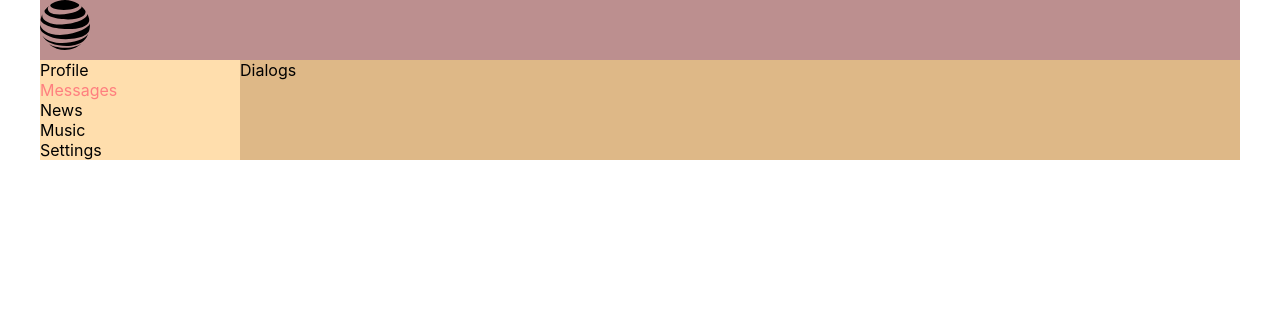
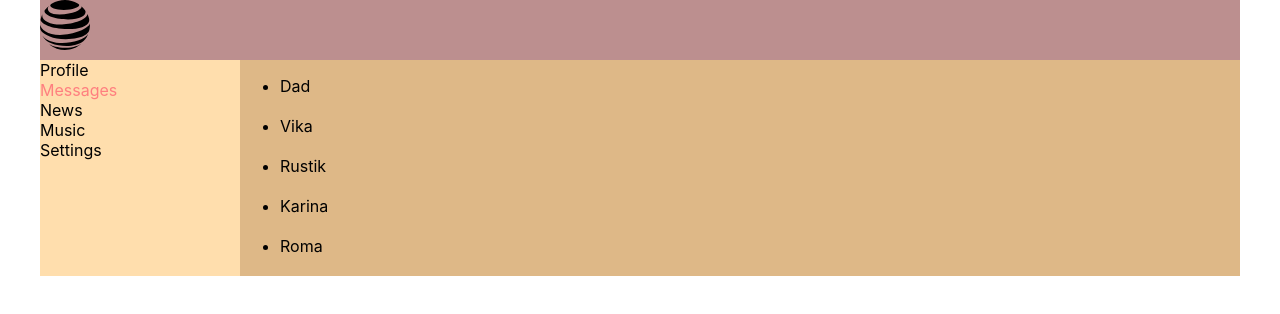
Before and after one commit to Yarik-f/samurai-way-main, a React (Create React App) app: page /dialogs in a window 1280 px wide. Shown: the top 314 px of the page. Built offline with nearby package versions, Linux system fonts and the light colour scheme.

Commit message:
Samurai-way 19-22

```diff
--- a/src/App.tsx
+++ b/src/App.tsx
@@ -14,7 +14,7 @@ function App() {
             <Navbar/>
             <div className={'content'}>
                 <Route path={'/profile'} component={Profile}/>
-                <Route path={'/dialogs'} component={Dialogs}/>
+                <Route exact path={'/dialogs'} component={Dialogs}/>
                 <Route path={'/news'}>
                     dsfsdfsdf
                 </Route>
--- a/src/components/dialogs/Dialogs.module.css
+++ b/src/components/dialogs/Dialogs.module.css
@@ -0,0 +1,4 @@
+.dialogs {
+    display: flex;
+    gap: 300px;
+}
--- a/src/components/dialogs/Dialogs.tsx
+++ b/src/components/dialogs/Dialogs.tsx
@@ -1,9 +1,12 @@
 import React from 'react';
-import s from 'Dialogs.module.css'
+import s from './Dialogs.module.css'
+import {Dialog} from "./dialog/Dialog";
+import {Messages} from "./messages/Messages";
 export const Dialogs = () => {
     return (
-        <div>
-            Dialogs
+        <div className={s.dialogs}>
+            <Dialog/>
+            <Messages/>
         </div>
     );
 };
--- /dev/null
+++ b/src/components/dialogs/dialog/Dialog.module.css
@@ -0,0 +1,13 @@
+.user{
+    margin-bottom: 20px;
+}
+.user a{
+    text-decoration: none;
+    color: black;
+}
+.user a.active{
+    color: blue;
+}
+a:hover{
+    color: blue;
+}
--- /dev/null
+++ b/src/components/dialogs/dialog/Dialog.tsx
@@ -0,0 +1,21 @@
+import React from 'react';
+import s from './Dialog.module.css'
+import {NavLink} from "react-router-dom";
+import {dataUserList} from "../../../data/data";
+
+export const Dialog = () => {
+    return (
+        <div>
+            <ul>
+                {dataUserList.map(user => {
+                    return(
+                        <li className={s.user}>
+                            <NavLink activeClassName={s.active} to={user.path}>{user.userName}</NavLink>
+                        </li>
+                    )
+                })}
+
+            </ul>
+        </div>
+    );
+};
--- /dev/null
+++ b/src/components/dialogs/messages/Messages.module.css
@@ -0,0 +1,19 @@
+.message{
+    margin-top: 20px;
+    display: flex;
+    gap: 100px;
+}
+.my{
+    color: blanchedalmond;
+    border: 1px solid black;
+    border-radius: 10px;
+    padding: 8px;
+    height: 20px;
+}
+.user{
+    color: blue;
+    margin-top: 25px;
+    border: 1px solid black;
+    border-radius: 10px;
+    padding: 8px;
+}
--- /dev/null
+++ b/src/components/dialogs/messages/Messages.tsx
@@ -0,0 +1,27 @@
+import React from 'react';
+import s from './Messages.module.css'
+import {Route} from "react-router-dom";
+import {dataUserList} from "../../../data/data";
+
+export const Messages = () => {
+    return (
+        <div>
+            {dataUserList.map(user => {
+                return (
+                    <Route path={user.path}>
+                        {user.messages.map(m => {
+                            return(
+                                <div className={s.message}>
+                                    <div className={s.user}>{m.userMessages}</div>
+                                    <div className={s.my}>{m.myMessages}</div>
+                                </div>
+                            )
+                        })}
+                    </Route>
+                )
+
+            })}
+        </div>
+
+    );
+};
--- a/src/components/navbar/Navbar.module.css
+++ b/src/components/navbar/Navbar.module.css
@@ -9,6 +9,6 @@
 a:hover{
     color: white;
 }
-.active a{
+nav a.activeLink{
     color: #ff7f7f;
 }
--- a/src/components/navbar/Navbar.tsx
+++ b/src/components/navbar/Navbar.tsx
@@ -1,24 +1,19 @@
 import React from 'react';
 import s from './Navbar.module.css'
-import {Link} from "react-router-dom";
+import {NavLink} from "react-router-dom";
+import {dataLink} from "../../data/data";
 export const Navbar = () => {
+
+
     return (
         <nav className={s.nav}>
-            <div>
-                <Link to={'/profile'}>Profile</Link>
-            </div>
-            <div className={s.active}>
-                <Link to={'/dialogs'}>Messages</Link>
-            </div>
-            <div>
-                <Link to={'/news'}>News</Link>
-            </div>
-            <div>
-                <Link to={'/music'}>Music</Link>
-            </div>
-            <div>
-                <Link to={'/settings'}>Settings</Link>
-            </div>
+            {dataLink.map(link => {
+                return(
+                    <div>
+                        <NavLink activeClassName={s.activeLink} to={link.path}>{link.title}</NavLink>
+                    </div>
+                )
+            })}
         </nav>
     );
 };
--- a/src/components/profile/myPosts/MyPosts.tsx
+++ b/src/components/profile/myPosts/MyPosts.tsx
@@ -1,24 +1,8 @@
 import React from 'react';
 import Post from "./post/Post";
+import {dataPost} from "../../../data/data";
 
-const data = [
-    {
-        src: 'https://hips.hearstapps.com/hmg-prod/images/funny-cat-captions-1563551842.jpg?crop=0.670xw:1.00xh;0.147xw,0&resize=1200:*',
-        title: 'Post 1'
-    },
-    {
-        src: 'https://encrypted-tbn0.gstatic.com/images?q=tbn:ANd9GcRredPlvXq9le2bWcAsd03MYZyB8W8uHk9sag&usqp=CAU',
-        title: 'Post 2'
-    },
-    {
-        src: 'https://encrypted-tbn0.gstatic.com/images?q=tbn:ANd9GcRredPlvXq9le2bWcAsd03MYZyB8W8uHk9sag&usqp=CAU',
-        title: 'Post 3'
-    },
-    {
-        src: 'https://hips.hearstapps.com/hmg-prod/images/funny-cat-captions-1563551842.jpg?crop=0.670xw:1.00xh;0.147xw,0&resize=1200:*',
-        title: 'Post 4'
-    }
-]
+
 
 
 export const MyPosts = () => {
@@ -29,7 +13,7 @@ export const MyPosts = () => {
                 <textarea></textarea>
                 <button>Add post</button>
             </div>
-            {data.map((post) => {
+            {dataPost.map((post) => {
                 return (
                     <Post src={post.src} title={post.title}/>
                 )
--- /dev/null
+++ b/src/data/data.ts
@@ -0,0 +1,92 @@
+export const dataPost = [
+    {
+        src: 'https://hips.hearstapps.com/hmg-prod/images/funny-cat-captions-1563551842.jpg?crop=0.670xw:1.00xh;0.147xw,0&resize=1200:*',
+        title: 'Post 1'
+    },
+    {
+        src: 'https://encrypted-tbn0.gstatic.com/images?q=tbn:ANd9GcRredPlvXq9le2bWcAsd03MYZyB8W8uHk9sag&usqp=CAU',
+        title: 'Post 2'
+    },
+    {
+        src: 'https://encrypted-tbn0.gstatic.com/images?q=tbn:ANd9GcRredPlvXq9le2bWcAsd03MYZyB8W8uHk9sag&usqp=CAU',
+        title: 'Post 3'
+    },
+    {
+        src: 'https://hips.hearstapps.com/hmg-prod/images/funny-cat-captions-1563551842.jpg?crop=0.670xw:1.00xh;0.147xw,0&resize=1200:*',
+        title: 'Post 4'
+    }
+]
+export const dataLink = [
+    {
+        path: '/profile',
+        title: 'Profile'
+    },
+    {
+        path: '/dialogs',
+        title: 'Messages'
+    },
+    {
+        path: '/news',
+        title: 'News'
+    },
+    {
+        path: '/music',
+        title: 'Music'
+    },
+    {
+        path: '/settings',
+        title: 'Settings'
+    }
+]
+export const dataUserList = [
+    {
+        path: '/dad',
+        userName: 'Dad',
+        messages: [
+            {
+                myMessages: 'Hello, Dad',
+                userMessages: 'And you?'
+            }
+        ]
+    },
+    {
+        path: '/vika',
+        userName: 'Vika',
+        messages: [
+            {
+                myMessages: 'Hello, Vika',
+                userMessages: 'And you?'
+            }
+        ]
+    },
+    {
+        path: '/rustik',
+        userName: 'Rustik',
+        messages: [
+            {
+                myMessages: 'Hello, Rustik',
+                userMessages: 'And you?'
+            }
+        ]
+    },
+    {
+        path: '/karina',
+        userName: 'Karina',
+        messages: [
+            {
+                myMessages: 'Hello, Karina',
+                userMessages: 'And you?'
+            }
+        ]
+    },
+    {
+        path: '/roma',
+        userName: 'Roma',
+        messages: [
+            {
+                myMessages: 'Hello, Roma',
+                userMessages: 'And you?'
+            }
+        ]
+    }
+]
```
